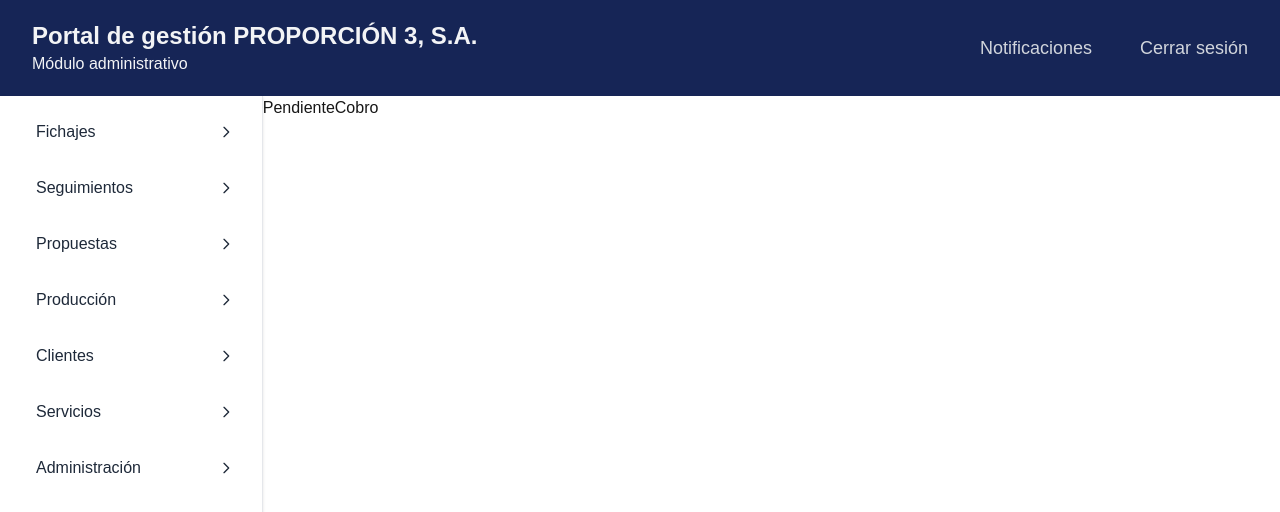
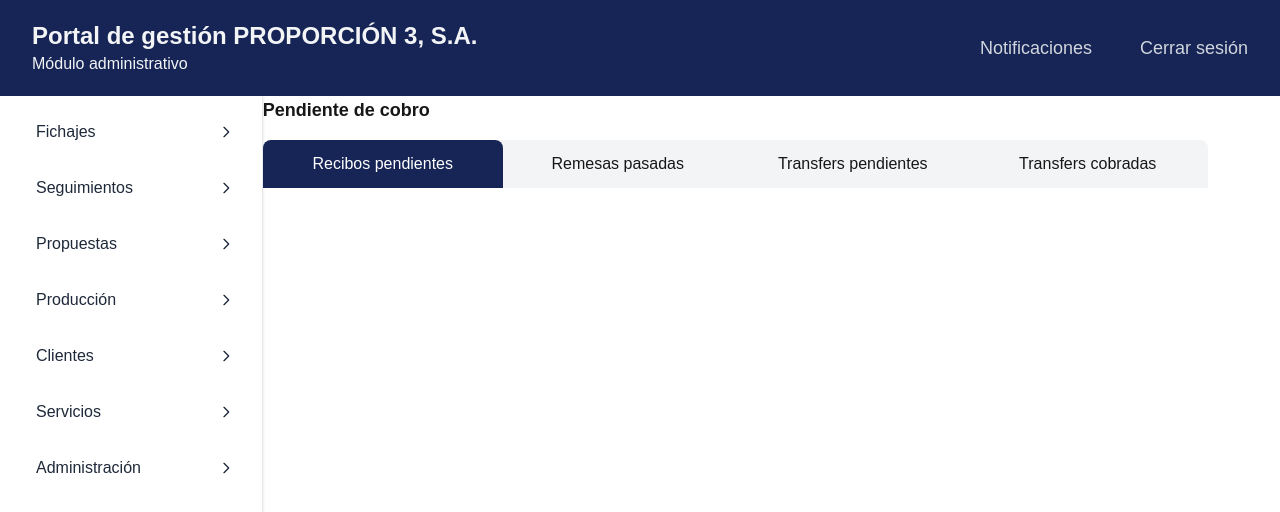
Before and after one commit to frankgimeno3/fichajesp3, a Next.js app: page /dashboard/administracion/pendientecobro.tsx in a window 1280 px wide. Shown: the top 512 px of the page. Built offline with nearby package versions, Linux system fonts and the light colour scheme; no server answers; what aws-amplify would draw is missing.

Commit message:
creo desplegable selectivo en pendientecobro

```diff
--- a/src/app/dashboard/administracion/pendientecobro.tsx/page.tsx
+++ b/src/app/dashboard/administracion/pendientecobro.tsx/page.tsx
@@ -1,12 +1,50 @@
-import React, { FC } from 'react';
+import React, { FC, useState } from 'react';
 
 interface PendienteCobroProps {
 
 }
 
 const PendienteCobro: FC<PendienteCobroProps> = ({ }) => {
+      const [pestana, setPestana] = useState<'recibosptes' | 'rempasadas'| 'transpendientes'| 'transcobradas'>('recibosptes');
+
   return (
-    <div>PendienteCobro</div>
+    <div>
+              <h2 className="text-lg font-semibold mb-4">Pendiente de cobro</h2>
+      <div className="flex flex-row relative mb-4">
+        <div
+          className={`p-3 rounded-tr-lg cursor-pointer w-60 text-center transition-all duration-300
+            ${pestana === 'recibosptes' ? 'bg-blue-950 text-white z-30 rounded-tl-lg' : 'z-10 bg-gray-100 hover:bg-gray-200'}`}
+          style={{ marginLeft: '0px' }}
+          onClick={() => setPestana('recibosptes')}
+        >
+          Recibos pendientes
+        </div>
+        <div
+          className={`p-3 rounded-tr-lg cursor-pointer w-60 text-center transition-all duration-300
+            ${pestana === 'rempasadas' ? 'bg-blue-950 text-white z-30 rounded-tl-lg' : 'z-10 bg-gray-100 hover:bg-gray-200'}`}
+          style={{ marginLeft: '-5px' }}
+          onClick={() => setPestana('rempasadas')}
+        >
+          Remesas pasadas
+        </div>
+                <div
+          className={`p-3 rounded-tr-lg cursor-pointer w-60 text-center transition-all duration-300
+            ${pestana === 'transpendientes' ? 'bg-blue-950 text-white z-30 rounded-tl-lg' : 'z-10 bg-gray-100 hover:bg-gray-200'}`}
+          style={{ marginLeft: '-5px' }}
+          onClick={() => setPestana('transpendientes')}
+        >
+          Transfers pendientes
+        </div>
+                <div
+          className={`p-3 rounded-tr-lg cursor-pointer w-60 text-center transition-all duration-300
+            ${pestana === 'transcobradas' ? 'bg-blue-950 text-white z-30 rounded-tl-lg' : 'z-10 bg-gray-100 hover:bg-gray-200'}`}
+          style={{ marginLeft: '-5px' }}
+          onClick={() => setPestana('transcobradas')}
+        >
+          Transfers cobradas
+        </div>
+      </div>
+    </div>
   );
 };
 
```
